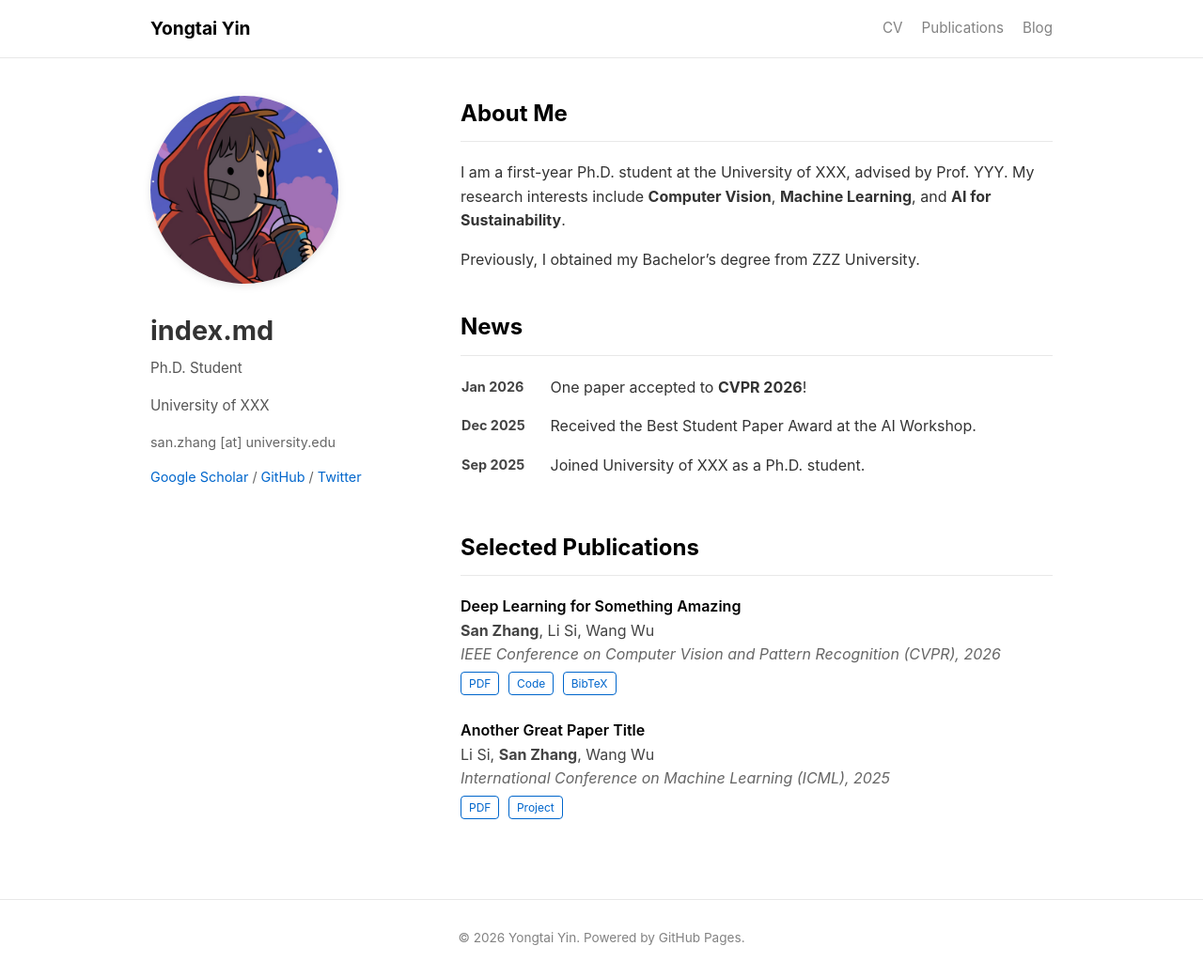
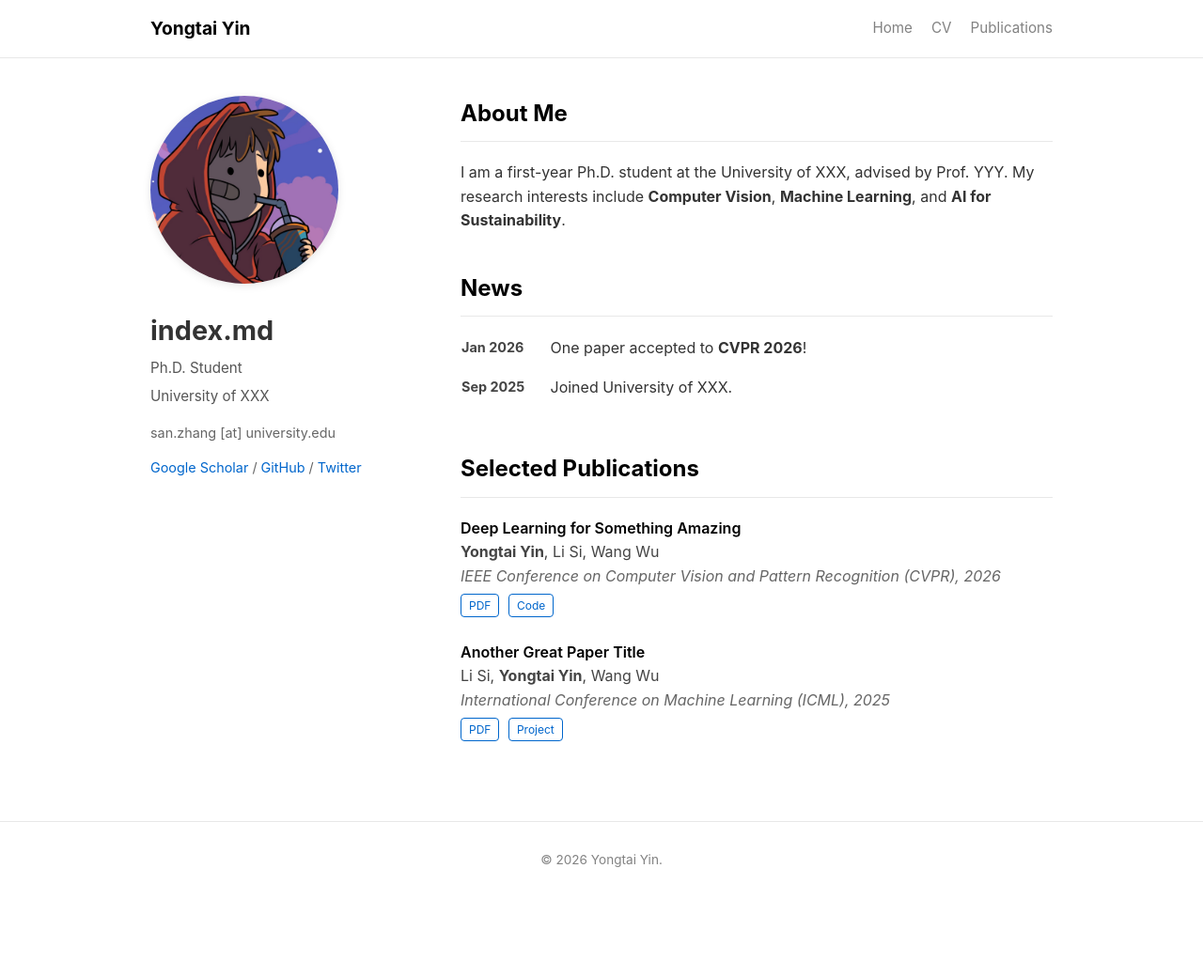
Before and after one commit to yongtai-yin/yongtai-yin.github.io, a Jekyll site: the page built from index.md, in a window 1280 px wide and 1040 px high. Shown: the whole window at 94% size. Built offline with Jekyll 4.4.1, drawn with Linux system fonts in a browser that asks for light colours.

Commit message:
Refactor navigation links and enhance layout for improved structure and responsiveness; add publications and CV pages with dynamic content integration

```diff
--- a/_config.yml
+++ b/_config.yml
@@ -5,9 +5,9 @@
 
 # Navigation Links
 navigation:
+  - title: Home
+    url: /
   - title: CV
-    url: /assets/pdf/cv.pdf
+    url: /cv/
   - title: Publications
-    url: #publications
-  - title: Blog
-    url: #blog
+    url: /publications/
--- a/_layouts/default.html
+++ b/_layouts/default.html
@@ -23,11 +23,12 @@
     <!-- Main Container -->
     <div class="container">
         {% if page.layout_type == 'home' %}
-            <!-- Two-Column Layout for Homepage -->
+            <!-- Two-Column Layout (Sidebar + Content) -->
             <div class="profile-layout">
                 <!-- Left Sidebar -->
                 <aside class="profile-sidebar">
                     <img src="{{ page.avatar | relative_url }}" alt="{{ page.name }}" class="avatar">
+                    <!-- FIX: Use page.name specifically -->
                     <div class="profile-name">{{ page.name }}</div>
                     <div class="profile-bio">{{ page.bio_role }}</div>
                     <div class="profile-bio">{{ page.bio_school }}</div>
@@ -47,7 +48,7 @@
                 </main>
             </div>
         {% else %}
-            <!-- Single Column for other pages -->
+            <!-- Single Column for CV, Publications, etc. -->
             <main class="main-content">
                 <h1>{{ page.title }}</h1>
                 {{ content }}
@@ -58,7 +59,7 @@
     <!-- Footer -->
     <footer>
         <div class="container">
-            &copy; {{ "now" | date: "%Y" }} {{ site.title }}. Powered by GitHub Pages.
+            &copy; {{ "now" | date: "%Y" }} {{ site.title }}.
         </div>
     </footer>
 
--- a/assets/css/style.css
+++ b/assets/css/style.css
@@ -16,7 +16,6 @@
     line-height: 1.6;
 }
 
-/* Container */
 .container {
     max-width: 960px;
     margin: 0 auto;
@@ -64,23 +63,30 @@
     color: var(--link-color);
 }
 
-/* Main Layout: Sidebar + Content */
+/* --- Layout for Homepage (Sidebar + Content) --- */
 .profile-layout {
-    display: grid;
-    grid-template-columns: 280px 1fr;
+    display: flex; /* Changed from grid to flex for better sticky handling */
     gap: 50px;
     margin-bottom: 60px;
+    align-items: flex-start; /* Crucial for sticky to work */
 }
 
-/* Sidebar (Profile) */
+/* Sidebar Styling */
 .profile-sidebar {
+    width: 280px;
+    flex-shrink: 0;
     text-align: left;
+
+    /* Sticky Magic Here */
+    position: -webkit-sticky;
+    position: sticky;
+    top: 100px; /* Distance from top of viewport (navbar height + buffer) */
 }
 
 .avatar {
     width: 200px;
     height: 200px;
-    border-radius: 50%; /* Circular */
+    border-radius: 50%;
     object-fit: cover;
     margin-bottom: 20px;
     box-shadow: 0 2px 10px rgba(0,0,0,0.1);
@@ -95,10 +101,11 @@
 .profile-bio {
     font-size: 0.95em;
     color: #555;
-    margin-bottom: 15px;
+    margin-bottom: 5px;
 }
 
 .profile-contact {
+    margin-top: 15px;
     font-size: 0.9em;
     color: #666;
 }
@@ -109,6 +116,11 @@
 }
 
 /* Main Content Area */
+.main-content {
+    flex-grow: 1;
+    min-width: 0; /* Prevents flex items from overflowing */
+}
+
 .main-content h2 {
     font-size: 1.5em;
     border-bottom: 1px solid var(--border-color);
@@ -122,14 +134,10 @@
     margin-top: 0;
 }
 
-/* News Section Styling */
+/* News Section */
 .news-table {
     width: 100%;
     border-collapse: collapse;
-}
-
-.news-table tr {
-    border-bottom: none;
 }
 
 .news-date {
@@ -139,15 +147,16 @@
     color: #444;
     padding-bottom: 15px;
     font-size: 0.9em;
+    white-space: nowrap;
+    padding-right: 15px;
 }
 
 .news-text {
-    width: 85%;
     padding-bottom: 15px;
 }
 
-/* Publication List */
-.pub-list .pub-item {
+/* Publications */
+.pub-item {
     margin-bottom: 25px;
 }
 
@@ -183,6 +192,13 @@
     color: #fff;
 }
 
+/* PDF Embed Container */
+.pdf-container {
+    width: 100%;
+    height: 800px;
+    border: 1px solid var(--border-color);
+}
+
 /* Footer */
 footer {
     border-top: 1px solid var(--border-color);
@@ -190,25 +206,24 @@
     text-align: center;
     color: var(--gray-color);
     font-size: 0.85em;
+    margin-top: 50px;
 }
 
 /* Mobile Responsive */
 @media (max-width: 768px) {
     .profile-layout {
-        grid-template-columns: 1fr;
-        gap: 30px;
+        flex-direction: column;
     }
 
     .profile-sidebar {
+        width: 100%;
         text-align: center;
+        position: relative; /* Disable sticky on mobile */
+        top: 0;
     }
 
     .avatar {
         width: 160px;
         height: 160px;
     }
-
-    .news-date {
-        width: 25%;
-    }
 }
--- a/index.md
+++ b/index.md
@@ -1,8 +1,8 @@
 ---
 layout: default
 layout_type: home
-title: San Zhang - Home
-name: San Zhang
+title: Yongtai Yin - Home
+name: Yongtai Yin
 avatar: /assets/img/avatar.jpg
 bio_role: Ph.D. Student
 bio_school: University of XXX
@@ -20,8 +20,6 @@
 
 I am a first-year Ph.D. student at the University of XXX, advised by Prof. YYY. My research interests include **Computer Vision**, **Machine Learning**, and **AI for Sustainability**.
 
-Previously, I obtained my Bachelor's degree from ZZZ University.
-
 ## News
 
 <table class="news-table">
@@ -30,38 +28,26 @@
         <td class="news-text">One paper accepted to <strong>CVPR 2026</strong>!</td>
     </tr>
     <tr>
-        <td class="news-date">Dec 2025</td>
-        <td class="news-text">Received the Best Student Paper Award at the AI Workshop.</td>
-    </tr>
-    <tr>
         <td class="news-date">Sep 2025</td>
-        <td class="news-text">Joined University of XXX as a Ph.D. student.</td>
+        <td class="news-text">Joined University of XXX.</td>
     </tr>
 </table>
 
 ## Selected Publications
 
 <div class="pub-list">
-
-<div class="pub-item">
-    <span class="pub-title">Deep Learning for Something Amazing</span>
-    <div class="pub-authors"><strong>San Zhang</strong>, Li Si, Wang Wu</div>
-    <div class="pub-venue">IEEE Conference on Computer Vision and Pattern Recognition (CVPR), 2026</div>
-    <div class="pub-links">
-        <a href="#">PDF</a>
-        <a href="#">Code</a>
-        <a href="#">BibTeX</a>
-    </div>
+{% for pub in site.data.publications %}
+  {% if pub.selected %}
+  <div class="pub-item">
+      <span class="pub-title">{{ pub.title }}</span>
+      <div class="pub-authors">{{ pub.authors }}</div>
+      <div class="pub-venue">{{ pub.venue }}</div>
+      <div class="pub-links">
+          {% if pub.pdf %} <a href="{{ pub.pdf }}">PDF</a> {% endif %}
+          {% if pub.code %} <a href="{{ pub.code }}">Code</a> {% endif %}
+          {% if pub.project %} <a href="{{ pub.project }}">Project</a> {% endif %}
+      </div>
+  </div>
+  {% endif %}
+{% endfor %}
 </div>
-
-<div class="pub-item">
-    <span class="pub-title">Another Great Paper Title</span>
-    <div class="pub-authors">Li Si, <strong>San Zhang</strong>, Wang Wu</div>
-    <div class="pub-venue">International Conference on Machine Learning (ICML), 2025</div>
-    <div class="pub-links">
-        <a href="#">PDF</a>
-        <a href="#">Project</a>
-    </div>
-</div>
-
-</div>
```
Also changed, not shown: _data/publications.yml (added, +20 -0 lines), cv.md (added, +10 -0 lines), publications.md (added, +20 -0 lines).
